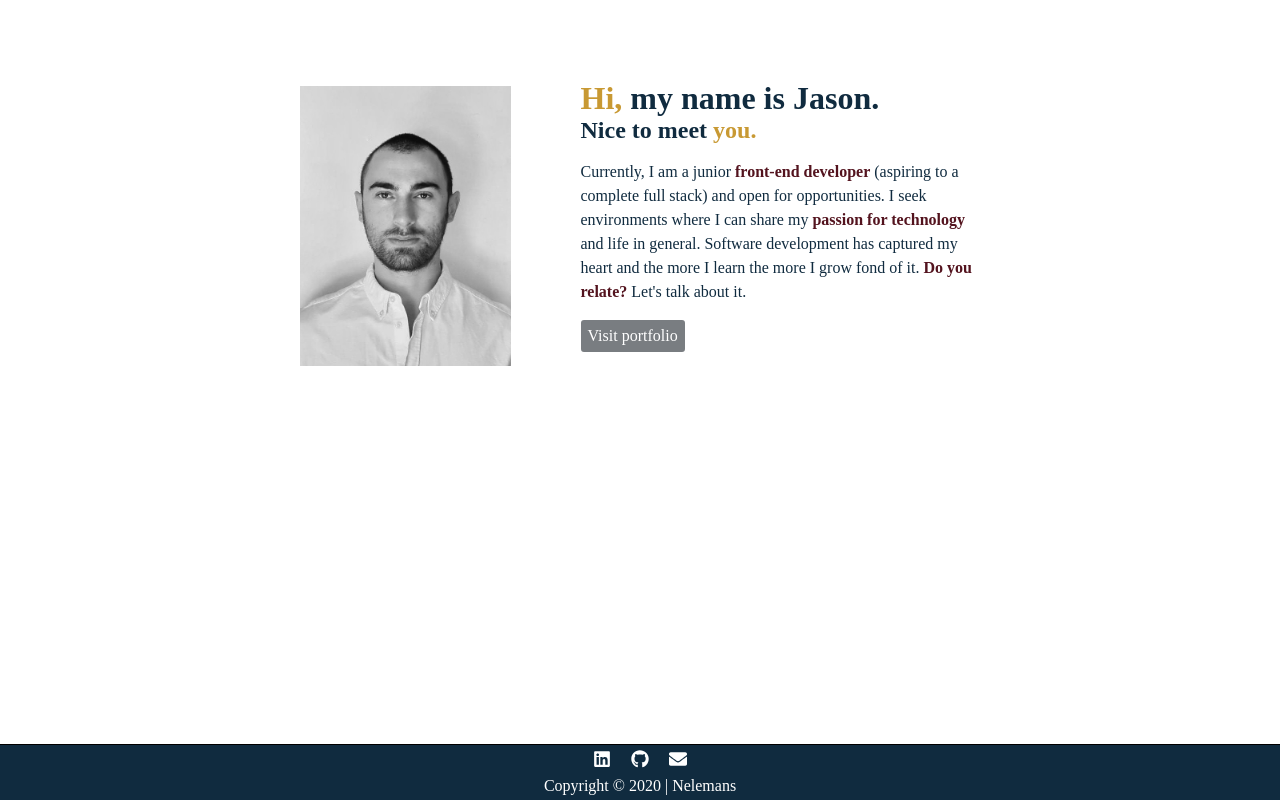
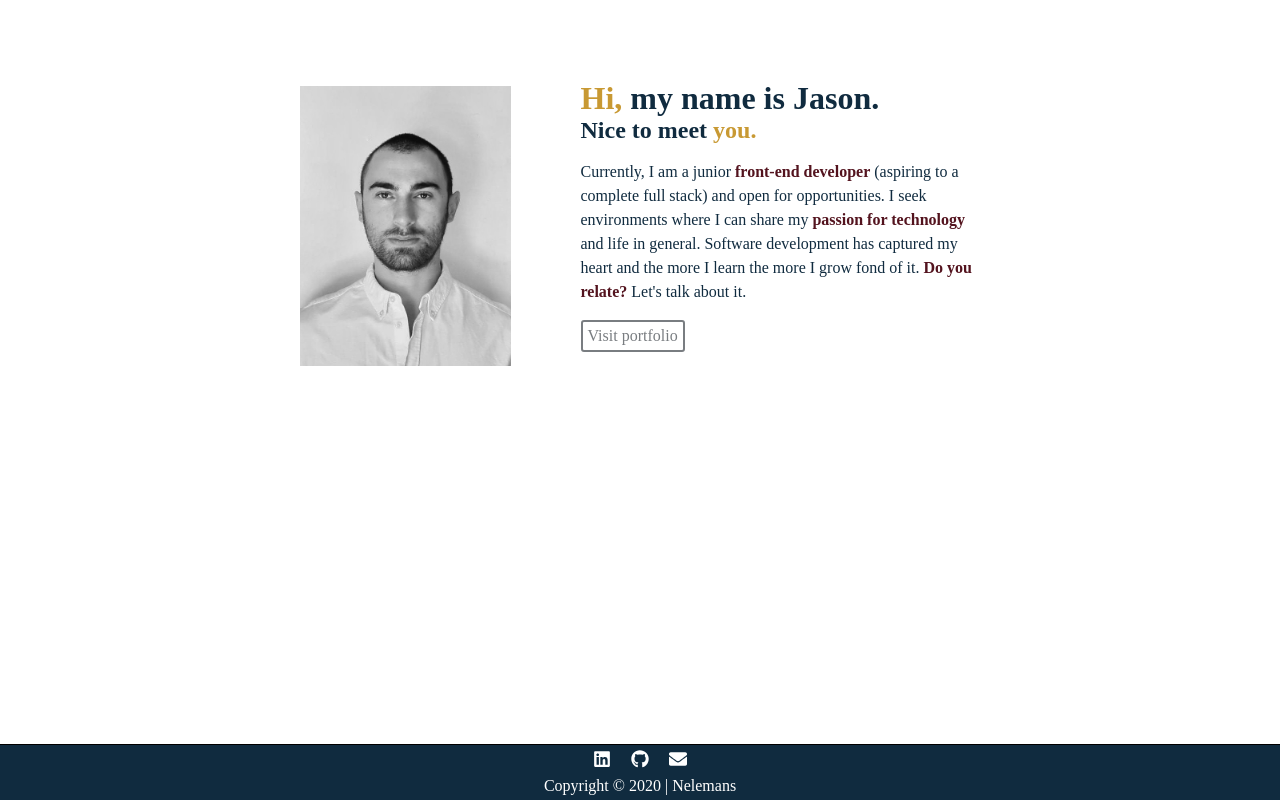
Before and after one commit to JasonNelemans/portfolio-website, a React (Create React App) app: page / in a window 1280 px wide. Built offline with nearby package versions, Linux system fonts and the light colour scheme.

Commit message:
second draft button

```diff
--- a/src/pages/about.tsx
+++ b/src/pages/about.tsx
@@ -67,10 +67,9 @@ const TextContainer = styled.div`
 
 const Button = styled.div`
   border: 2px solid #797D81;
-  color: #fff;
+  color: #797D81;
   border-radius: 3px;
   display: inline-block;
   padding: 5px;
-  background-color: #797D81;
   cursor: pointer;
 `;
```
